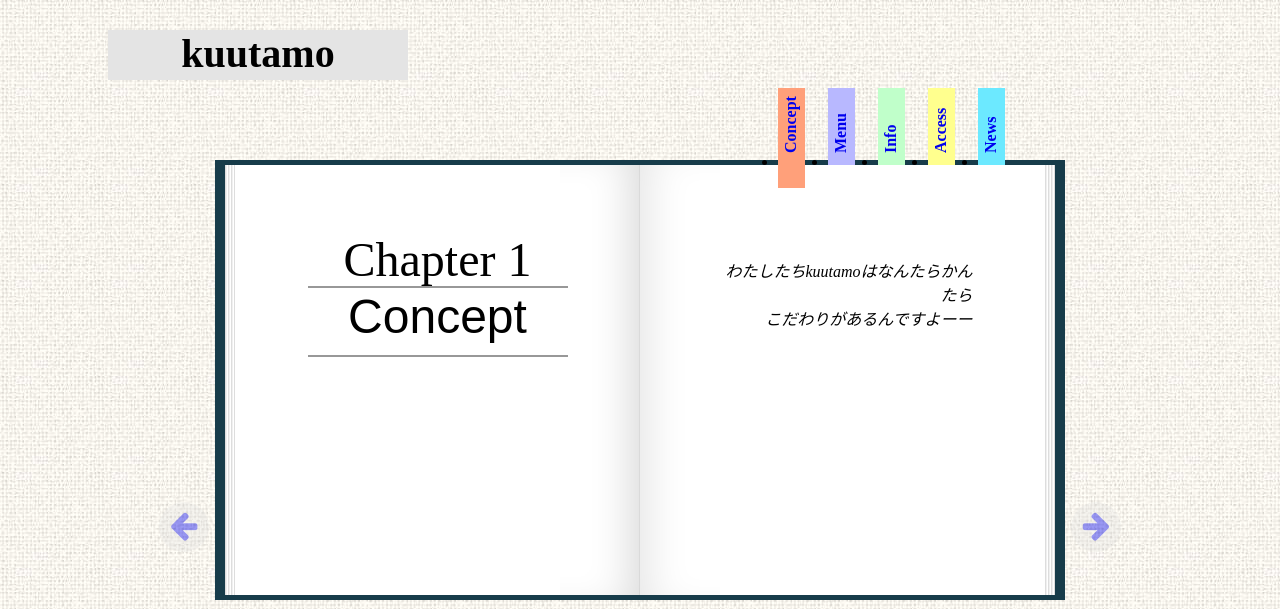
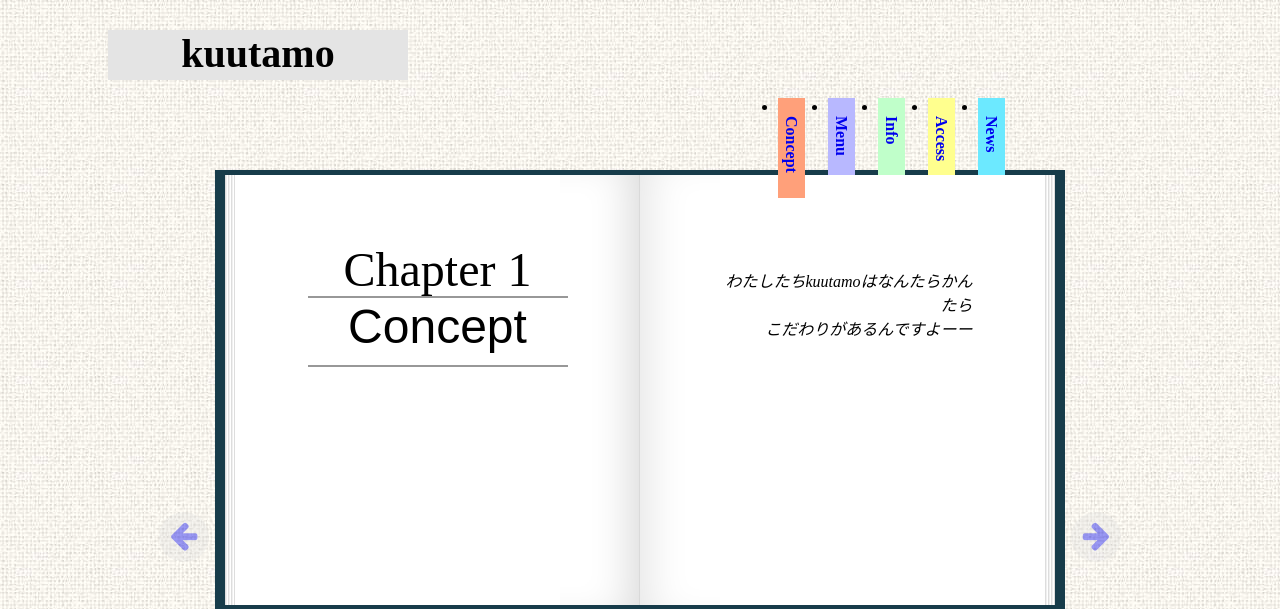
Before and after one commit to tonchan1216/kuutamo, a PHP site: page / in a window 1280 px wide. Shown: the top 609 px of the page. Run offline with PHP 8.4, Linux system fonts and the light colour scheme; some libraries are stand-ins or nearby versions.

Commit message:
逆回転

```diff
--- a/style.css
+++ b/style.css
@@ -6,7 +6,7 @@ html {
 #header {
 	width: 300px;
 	height: 50px;
-	margin: 30px 0 80px 100px;
+	margin: 30px 0 90px 100px;
 	background-color: #E4E4E4;
 }
 #header h1 {
@@ -86,8 +86,7 @@ html {
 	top:-18%;
 	z-index: 10;
 	width: 23px;
-	height: 20px;
-	padding-top: 65px;
+	height: 120px;
 	padding-left: 4px;
 }
 
@@ -95,12 +94,12 @@ html {
 	display: inline-block;
 	font-weight: bold;
 	text-decoration: none;
-	transform-origin:left top;
-	-webkit-transform: rotate(-90deg);
-	-moz-transform: rotate(-90deg);
-	-ms-transform: rotate(-90deg);
-	-o-transform: rotate(-90deg);
-	transform: rotate(-90deg);
+	transform-origin:left bottom;
+	-webkit-transform: rotate(90deg);
+	-moz-transform: rotate(90deg);
+	-ms-transform: rotate(90deg);
+	-o-transform: rotate(90deg);
+	transform: rotate(90deg);
 }
 
 .bb-side .nav {
```
